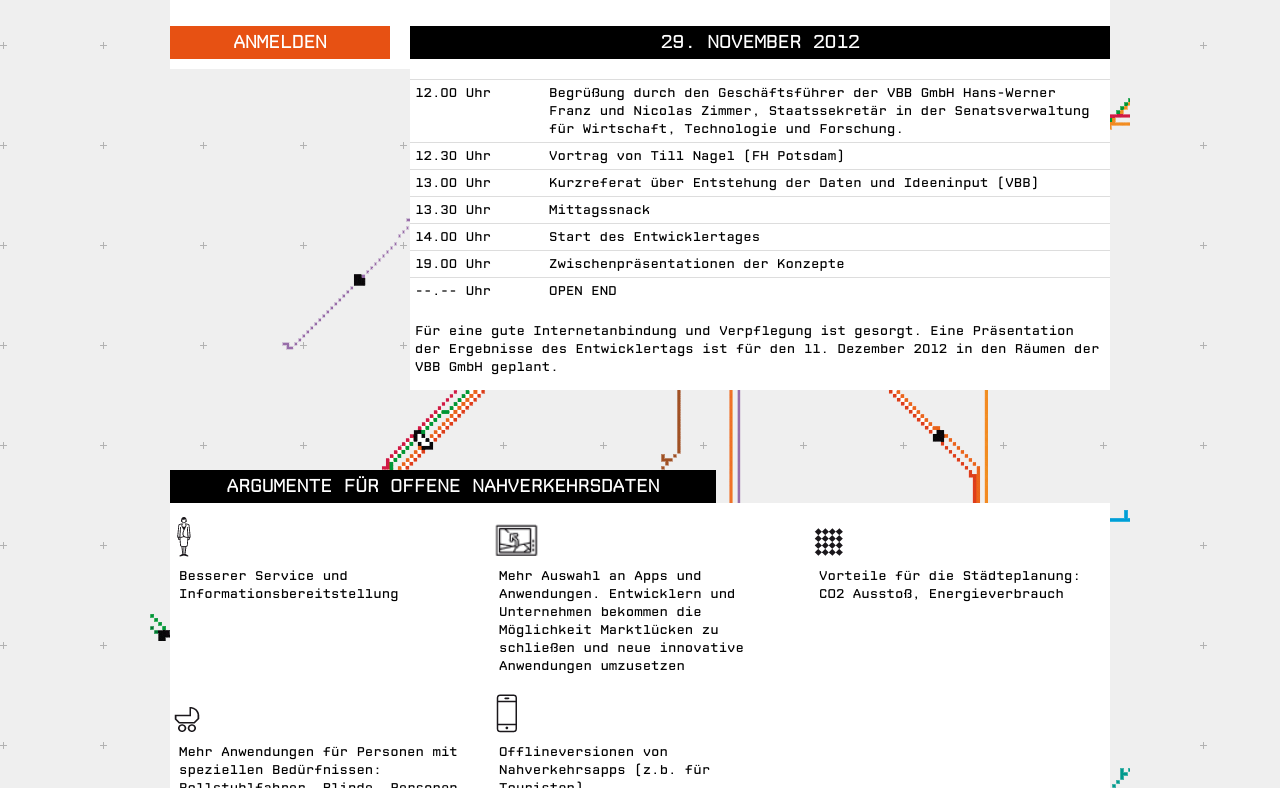
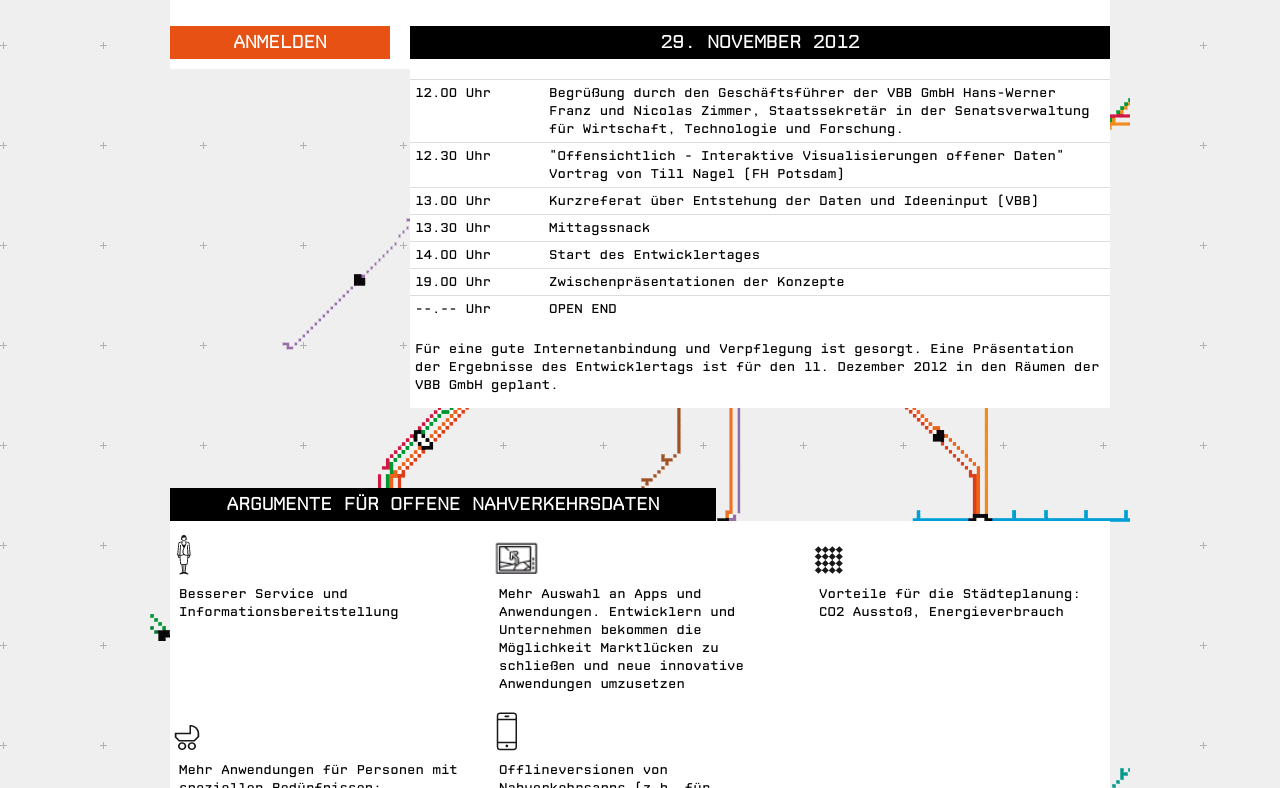
Before and after one commit to okfde/berlin.appsandthecity, a Jekyll site: the page built from index.html, in a window 1280 px wide and 900 px high, scrolled down 1546 px, cut to the strip 112-900 px from the top of the window. Built offline with Jekyll 4.4.1, drawn with Linux system fonts in a browser that asks for light colours; nearby versions of some CDN libraries; Markdown is read by kramdown in place of the engine named in the settings.

Commit message:
Vortrag neu

```diff
--- a/index.html
+++ b/index.html
@@ -98,7 +98,7 @@ von innovativen Anwendungen angeht. Einige wollen wir hier vorstellen:</p>
         </tr>
         <tr>
           <td>12.30 Uhr</td>
-          <td>Vortrag von Till Nagel (FH Potsdam)</td>
+          <td>"Offensichtlich - Interaktive Visualisierungen offener Daten" Vortrag von Till Nagel (FH Potsdam)</td>
         </tr>
         <tr>
         <td>13.00 Uhr</td>
```
